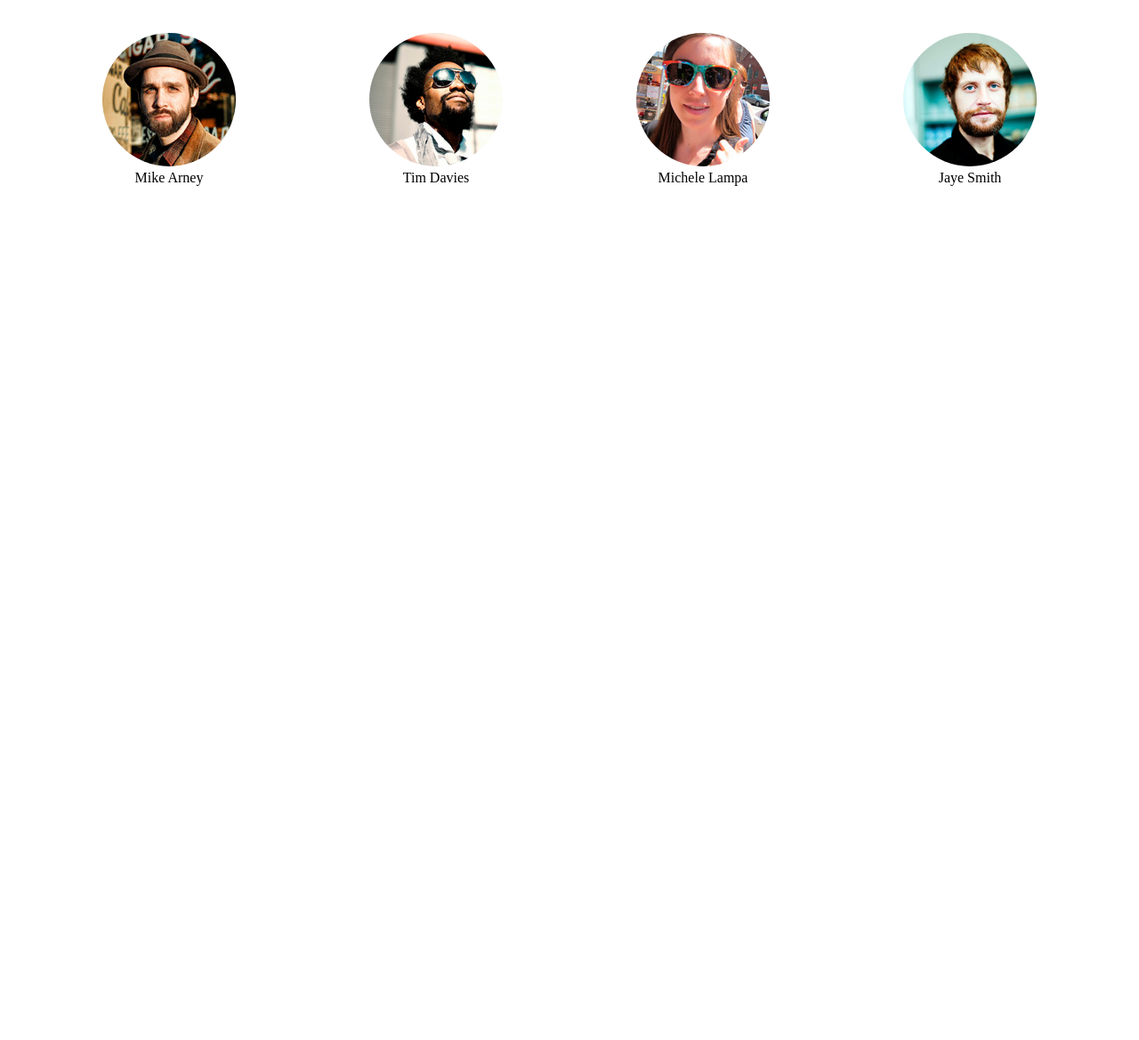
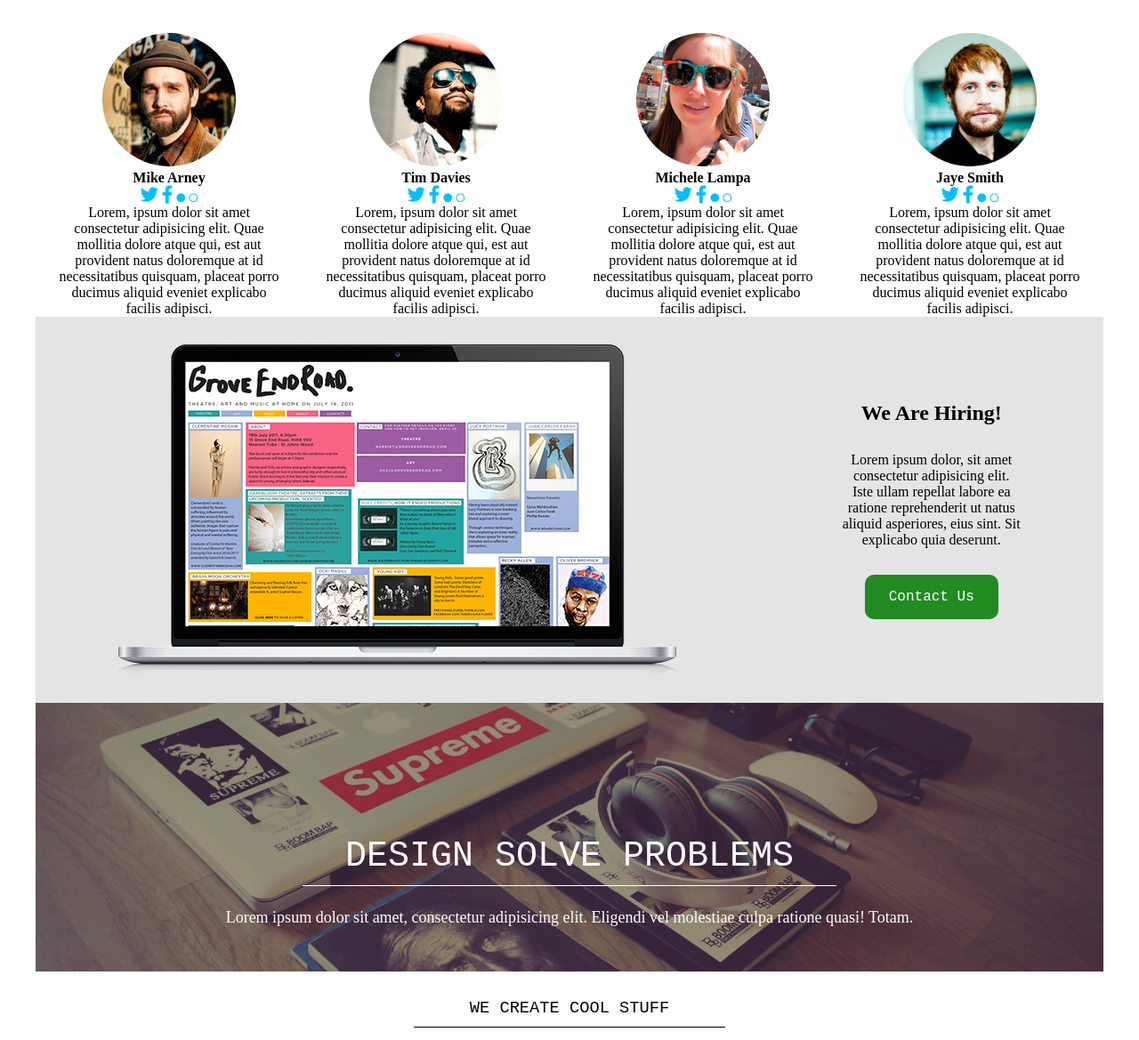
Before and after one commit to valiklushnikov/ITstep_lessons, a plain HTML site: page lesson5/web/index.html in a window 1280 px wide. Shown: the part 2563-3732 px from the top of the page at 89% size. Before the commit the page ends 2772 px from the top, so only its background shows below. Drawn offline with Linux system fonts and the light colour scheme.

Commit message:
Web change

```diff
--- a/lesson5/web/css/style.css
+++ b/lesson5/web/css/style.css
@@ -190,8 +190,93 @@ nav{
     justify-content: space-around;
 }
 .team_card{
+    width: 250px;
     text-align: center;
+}
+.team_card p:first-of-type{
+    font-weight: 700;
 }
 .team_card img{
     border-radius: 50%;
 }
+.fa-twitter, .fa-facebook-f, .fa-circle{
+    color: deepskyblue;
+    font-size: 20px;
+}
+.fas.fa-circle, .far.fa-circle{
+    font-size: 10px;
+}
+.weAre{
+    display: flex;
+    justify-content: space-around;
+    align-items: center;
+    background-color: rgb(228, 228, 228);
+    padding: 30px 0;
+}
+.weAre_info h3{
+    font-size: 24px;
+    padding-bottom: 30px;
+}
+.weAre_info p{
+    padding-bottom: 30px;
+}
+.weAre_info{
+    text-align: center;
+    width: 200px;
+}
+.weAre_info a{
+    font-family: 'Courier New', Courier, monospace;
+    font-weight: 400;
+    display: flex;
+    justify-content: center;
+    align-items: center;
+    width: 150px;
+    height: 50px;
+    margin: auto;
+    border-radius: 10px;
+    text-decoration: none;
+    background-color: forestgreen;
+    color: #fff;
+}
+.problems{
+    background-image: url("../img/bg/divider3.jpg");
+    background-size: cover;
+    background-repeat: no-repeat;
+    background-position: 0 -230px;
+    text-align: center;
+}
+.problems h2{
+    width: 600px;
+    margin: auto;
+    padding: 150px 0 10px;
+    font-family: 'Courier New', Courier, monospace;
+    font-weight: 400;
+    text-transform: uppercase;
+    color: #fff;
+    font-size: 40px;
+    border-bottom: 1px solid #fff;
+}
+.problems p{
+    font-size: 18px;
+    color: #fff;
+    padding: 25px 0 50px;
+}
+.weCreate h3{
+    width: 350px;
+    margin: 0 auto;
+    text-align: center;
+    padding: 30px 0 10px;
+    font-family: 'Courier New', Courier, monospace;
+    font-weight: 400;
+    text-transform: uppercase;
+    border-bottom: 1px solid #000;
+}
+.portfolios{
+    display: flex;
+    justify-content: space-around;
+    flex-wrap: wrap;
+}
+.portfolios img{
+    width: 30%;
+    padding-top: 30px;
+}
--- a/lesson5/web/index.html
+++ b/lesson5/web/index.html
@@ -75,23 +75,67 @@
             <h3>meet our awesome team</h3>
         <div class="team_cards">
             <div class="team_card">
-                <img src="/img/team/team01.jpg" alt="">
+                <img src="img/team/team01.jpg" alt="">
                 <p>Mike Arney</p>
+                <a href=""><i class="fab fa-twitter"></i></a></i>
+                <a href=""><i class="fab fa-facebook-f"></i></a>
+                <a href=""><i class="fas fa-circle"></i></a>
+                <a href=""><i class="far fa-circle"></i></a>
+                <p>Lorem, ipsum dolor sit amet consectetur adipisicing elit. Quae mollitia dolore atque qui, est aut provident natus doloremque at id necessitatibus quisquam, placeat porro ducimus aliquid eveniet explicabo facilis adipisci.</p>
             </div>
             <div class="team_card">
-                <img src="/img/team/team02.jpg" alt="">
+                <img src="img/team/team02.jpg" alt="">
                 <p>Tim Davies</p>
+                <a href=""><i class="fab fa-twitter"></i></a></i>
+                <a href=""><i class="fab fa-facebook-f"></i></a>
+                <a href=""><i class="fas fa-circle"></i></a>
+                <a href=""><i class="far fa-circle"></i></a>
+                <p>Lorem, ipsum dolor sit amet consectetur adipisicing elit. Quae mollitia dolore atque qui, est aut provident natus doloremque at id necessitatibus quisquam, placeat porro ducimus aliquid eveniet explicabo facilis adipisci.</p>
+
             </div>
             <div class="team_card">
-                <img src="/img/team/team03.jpg" alt="">
+                <img src="img/team/team03.jpg" alt="">
                 <p>Michele Lampa</p>
+                <a href=""><i class="fab fa-twitter"></i></a></i>
+                <a href=""><i class="fab fa-facebook-f"></i></a>
+                <a href=""><i class="fas fa-circle"></i></a>
+                <a href=""><i class="far fa-circle"></i></a>
+                <p>Lorem, ipsum dolor sit amet consectetur adipisicing elit. Quae mollitia dolore atque qui, est aut provident natus doloremque at id necessitatibus quisquam, placeat porro ducimus aliquid eveniet explicabo facilis adipisci.</p>
+
             </div>
             <div class="team_card">
-                <img src="/img/team/team04.jpg" alt="">
+                <img src="img/team/team04.jpg" alt="">
                 <p>Jaye Smith</p>
+                <a href=""><i class="fab fa-twitter"></i></a></i>
+                <a href=""><i class="fab fa-facebook-f"></i></a>
+                <a href=""><i class="fas fa-circle"></i></a>
+                <a href=""><i class="far fa-circle"></i></a>
+                <p>Lorem, ipsum dolor sit amet consectetur adipisicing elit. Quae mollitia dolore atque qui, est aut provident natus doloremque at id necessitatibus quisquam, placeat porro ducimus aliquid eveniet explicabo facilis adipisci.</p>
             </div>
         </div>
-
+        </section>
+        <section class="weAre">
+            <img src="img/macbook.png" alt="">
+            <div class="weAre_info">
+                <h3>We Are Hiring!</h3>
+                <p>Lorem ipsum dolor, sit amet consectetur adipisicing elit. Iste ullam repellat labore ea ratione reprehenderit ut natus aliquid asperiores, eius sint. Sit explicabo quia deserunt.</p>
+                <a href="">Contact Us</a>
+            </div>
+        </section>
+        <section class="problems">
+            <h2>design solve problems</h2>
+            <p>Lorem ipsum dolor sit amet, consectetur adipisicing elit. Eligendi vel molestiae culpa ratione quasi! Totam.</p>
+        </section>
+        <section class="weCreate">
+            <h3>we create cool stuff</h3>
+            <div class="portfolios">
+                <img src="img/portfolio/folio01.jpg" alt="">
+                <img src="img/portfolio/folio02.jpg" alt="">
+                <img src="img/portfolio/folio03.jpg" alt="">
+                <img src="img/portfolio/folio04.jpg" alt="">
+                <img src="img/portfolio/folio05.jpg" alt="">
+                <img src="img/portfolio/folio06.jpg" alt="">
+            </div>
         </section>
     </div>
 </body>
```
